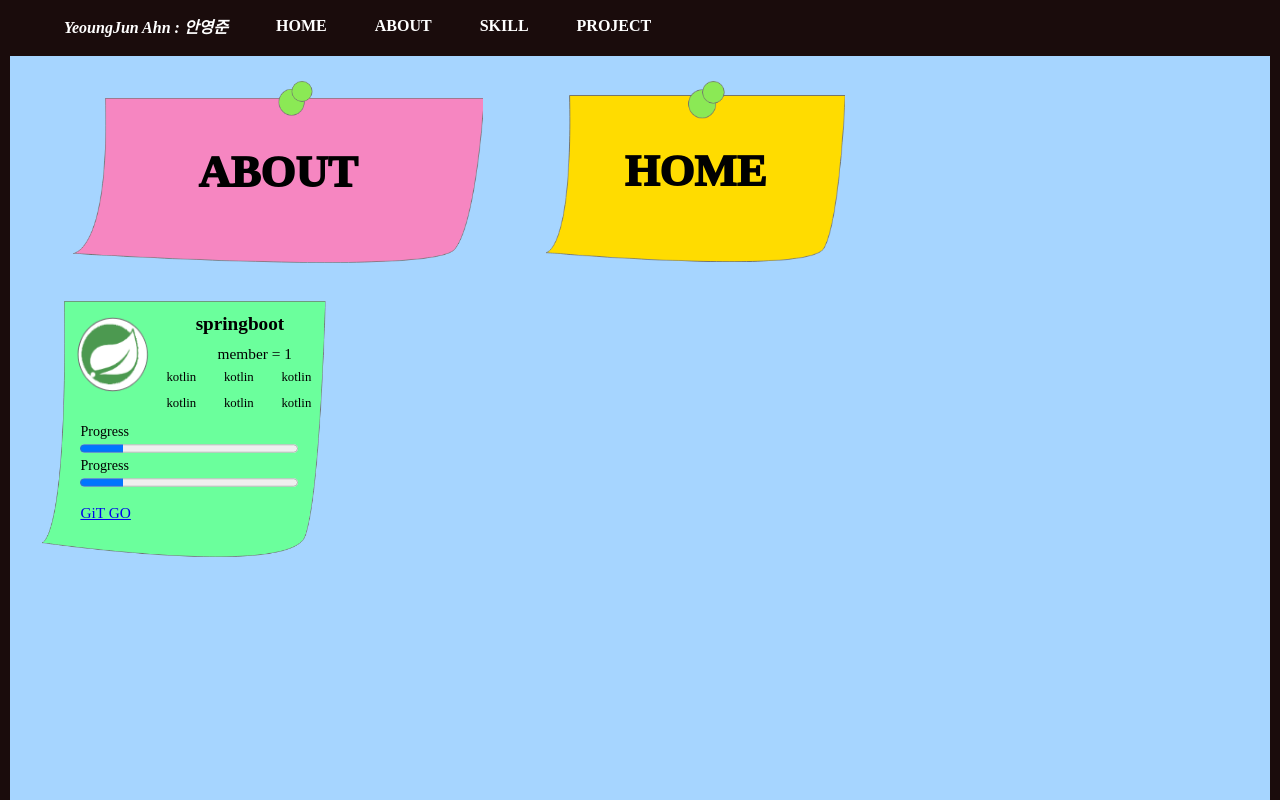
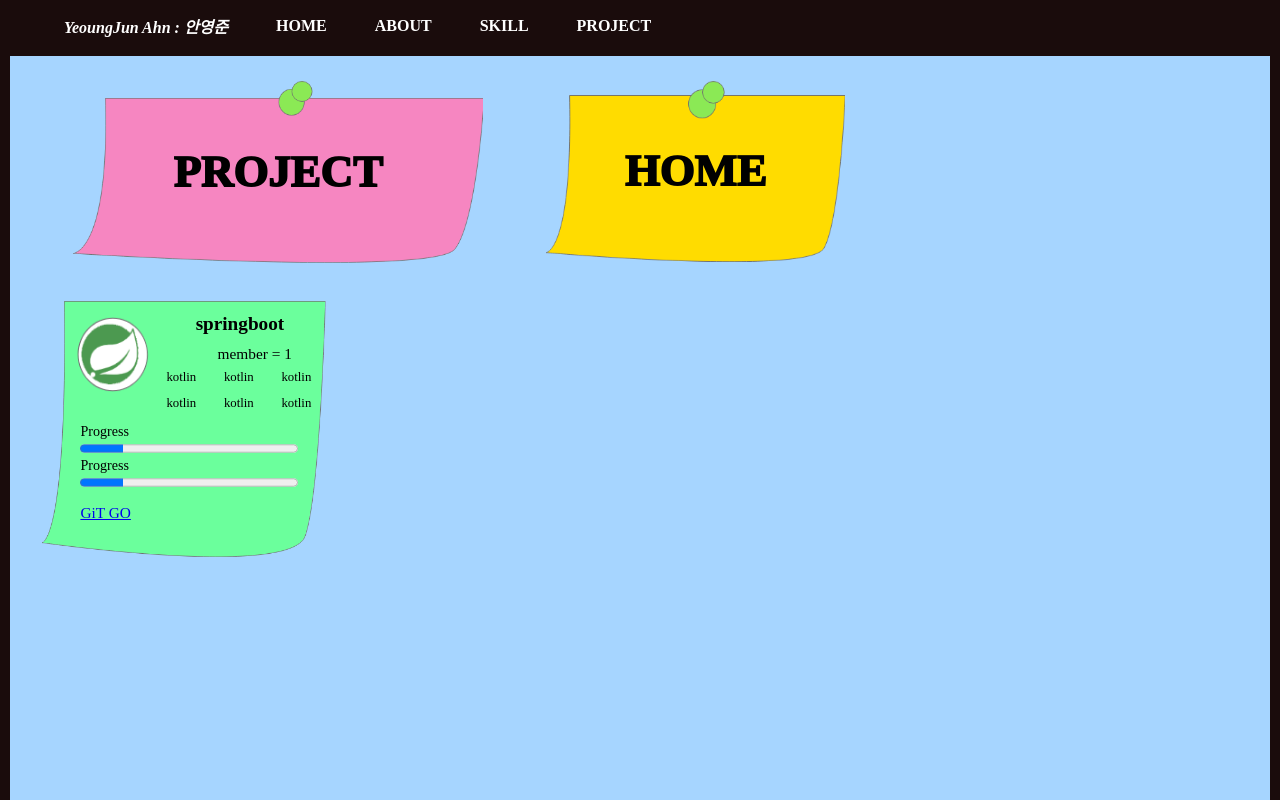
Before and after one commit to portfolio-postit/Portfolio_Front, a React (Create React App) app: page /project in a window 1280 px wide. Shown: the top 800 px of the page. Built offline with nearby package versions, Linux system fonts and the light colour scheme.

Commit message:
FIx components - btoomwrapper

```diff
--- a/src/components/project/TopWrapper/TopWrapper.js
+++ b/src/components/project/TopWrapper/TopWrapper.js
@@ -3,7 +3,7 @@ const TopWrapper = () => {
   return (
     <S.TopWrapper>
       <S.ProjectLogo>
-        <p>ABOUT</p>
+        <p>PROJECT</p>
       </S.ProjectLogo>
       <S.HomeLogo>
         <p>HOME</p>
```
